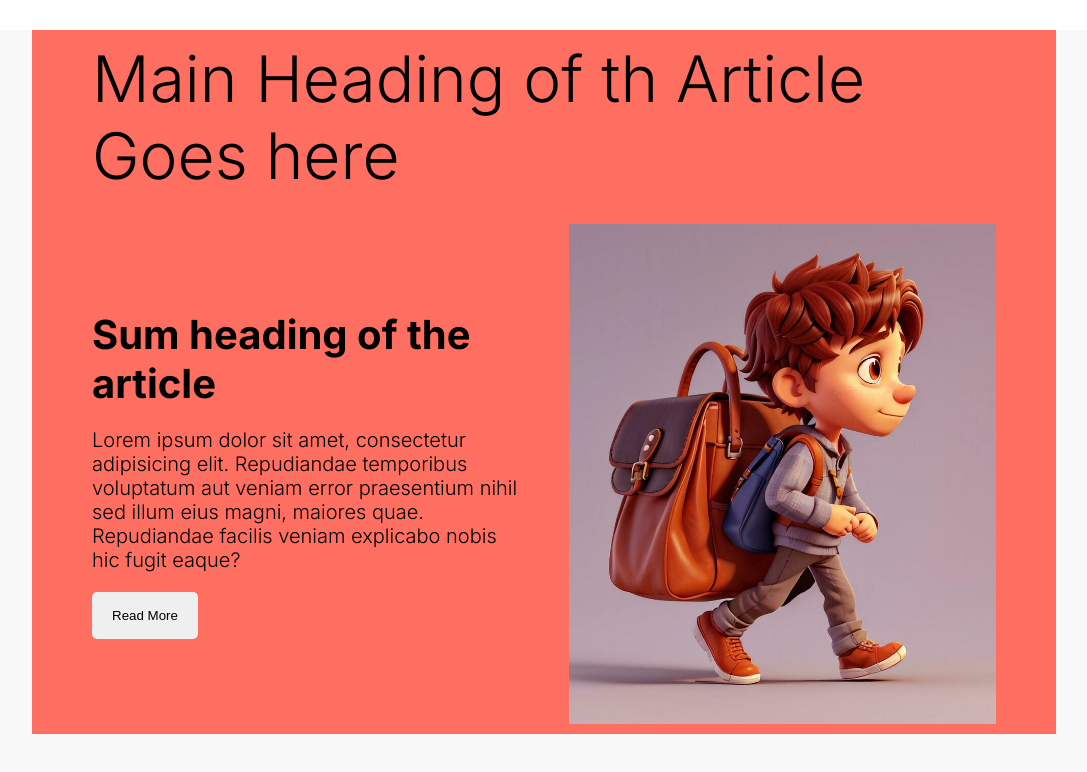
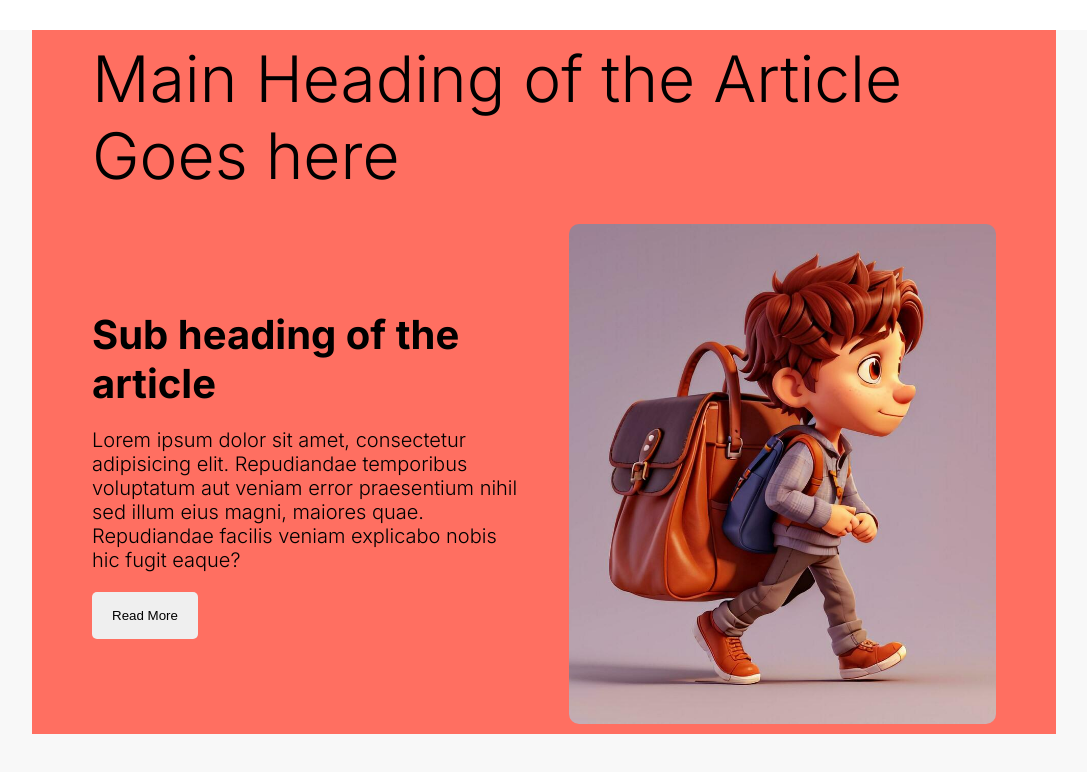
Before and after one commit to Lahirutech/mongodb-nextjs-connection-sample, a Next.js app: page / in a window 1280 px wide. Shown: the top 772 px of the page, without its empty margins (96-1183 px from the left). Built offline with nearby package versions, Linux system fonts and the light colour scheme.

Commit message:
fixes and styles

```diff
--- a/src/components/featured/Featured.tsx
+++ b/src/components/featured/Featured.tsx
@@ -4,14 +4,15 @@ import Image from "next/image";
 import headrImg from "@public/assets/images/3d-cartoon-boy-character-model-design-free-photo.jpg";
 
 const Featured = () => {
+
   return (
     <div className={styles.container}>
       <h1 className={styles.articleHead}>
-        Main Heading of th Article Goes here
+        Main Heading of the Article Goes here
       </h1>
       <div className={styles.articleBody}>
         <div className={styles.articleDesc}>
-          <h2 className={styles.subhead}>Sum heading of the article</h2>
+          <h2 className={styles.subhead}>Sub heading of the article</h2>
           <p className={styles.desc}>
             Lorem ipsum dolor sit amet, consectetur adipisicing elit.
             Repudiandae temporibus voluptatum aut veniam error praesentium nihil
--- a/src/components/featured/featured.module.css
+++ b/src/components/featured/featured.module.css
@@ -42,6 +42,7 @@ or pass it with the sizes prop  */
 }
 .image {
   object-fit: cover;
+  border-radius: 10px;
 }
 
 @media screen and (max-width: 1736px) {
```
